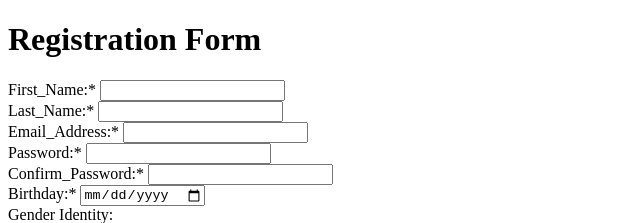
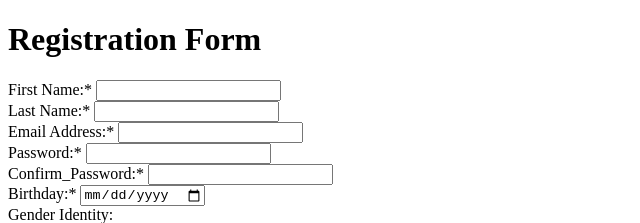
Before and after one commit to spweps/Web-Fundamentals, a plain HTML site: page Registration_Form.html in a window 1280 px wide. Shown: the top 223 px of the page, 0-640 px from the left. Drawn offline with Linux system fonts and the light colour scheme.

Commit message:
Registration Form Updated

```diff
--- a/Registration_Form.html
+++ b/Registration_Form.html
@@ -9,16 +9,16 @@
 <body>
     <h1>Registration Form</h1>
     <div
-        <label for="First Name">First_Name:*</label>
-        <input type = "text" name="First_Name">
+        <label for="First Name">First Name:*</label>
+        <input type = "text" name="First Name">
     </div>
     <div>
-        <label for="Last Name">Last_Name:*</label>
-        <input type = "text" name="Last_Name">
+        <label for="Last Name">Last Name:*</label>
+        <input type = "text" name="Last Name">
     </div>
     <div>
-        <label for="Email Address">Email_Address:*</label>
-        <input type = "text" name="Email_Address">
+        <label for="Email Address">Email Address:*</label>
+        <input type = "text" name="Email Address">
     </div>
     <div>
         <label for="Password">Password:*</label>
```
